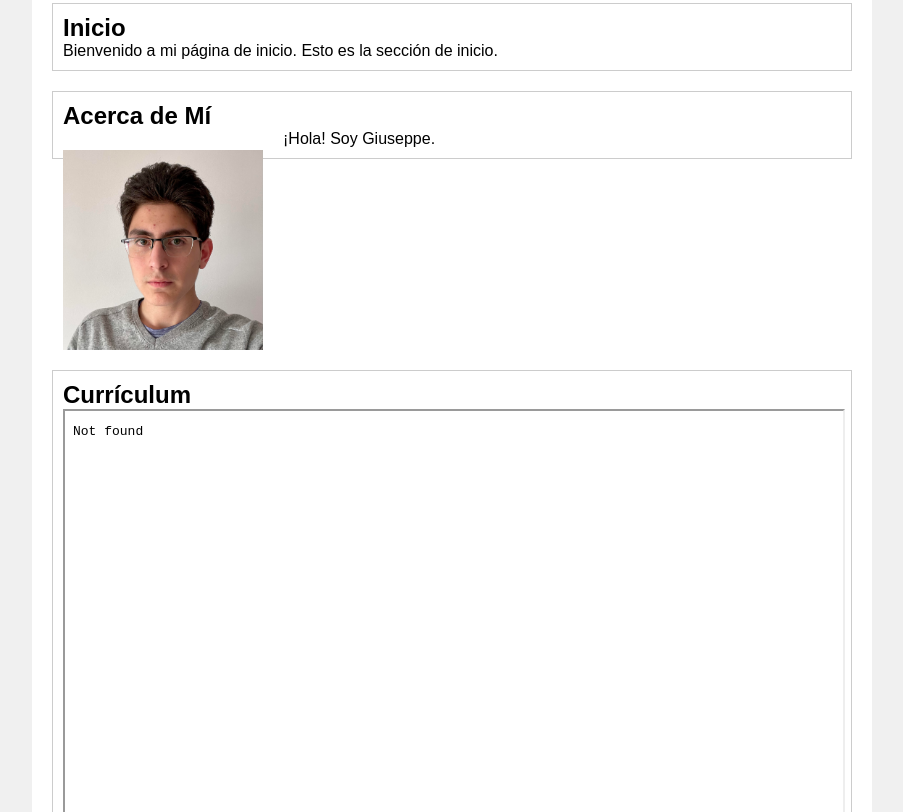
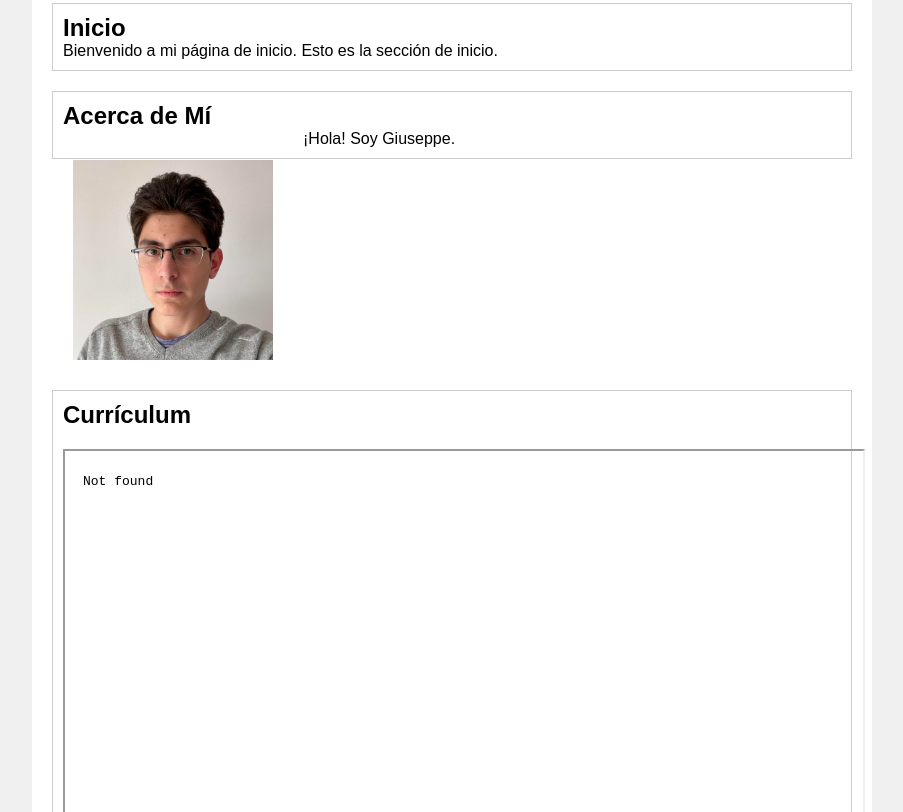
Before and after one commit to gvegaIT/gvegait, a plain HTML site: page index.html in a window 1280 px wide. Shown: the part 168-980 px from the top of the page, without its empty margins (188-1091 px from the left). Drawn offline with Linux system fonts and the light colour scheme.

Commit message:
Update index.html

```diff
--- a/index.html
+++ b/index.html
@@ -10,11 +10,16 @@
             float: left;
             margin: 20px 0;
             margin-right: 20px;
+            padding: 10px;
         }
         section {
-            margin: 20px 0; /* Espacio en blanco en la parte superior e inferior de cada sección */
-            padding: 10px; /* Relleno para dar espacio interno a cada sección */
+            margin: 20px 0;
+            padding: 10px;
             border: 1px solid #ccc;
+        }
+        iframe {
+            margin: 20px 0;
+            padding: 10px;
         }
     </style>
 </head>
```
